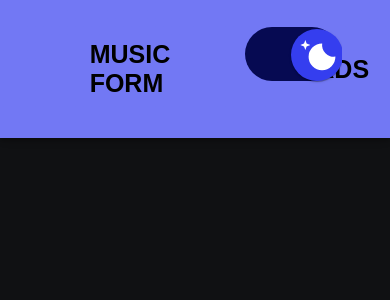
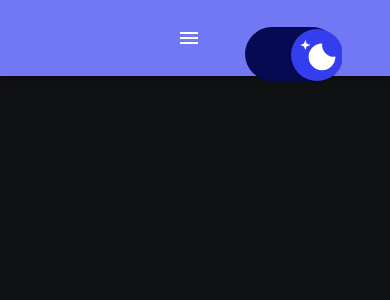
Before and after one commit to proga-react-practice/alpha-team-project, a React (Vite) app: page /favorites in a window 390 px wide. Shown: the top 300 px of the page. Built offline with nearby package versions, Linux system fonts and the light colour scheme; what ldrs would draw is missing.

Commit message:
add burger menu to mobile adaptation

```diff
--- a/src/Layout.tsx
+++ b/src/Layout.tsx
@@ -1,19 +1,72 @@
-// Layout.tsx
-import { Box, Toolbar } from "@mui/material";
-import React from "react";
+import React, { useState } from "react";
+import { Box, Toolbar, IconButton, Drawer, useMediaQuery } from "@mui/material";
+import MenuIcon from '@mui/icons-material/Menu';
 import { Outlet } from "react-router-dom";
 import { StyledAppBar, StyledLink } from "./components/styled/styles";
+import { useTheme } from "@mui/material/styles";
 
 const Layout: React.FC = () => {
+  const [isDrawerOpen, setIsDrawerOpen] = useState(false);
+  const isMobile = useMediaQuery('(max-width:600px)');
+  const theme = useTheme();
+
+  const toggleDrawer = (open: boolean) => () => {
+    setIsDrawerOpen(open);
+  };
+
+
+  const linkStyle = {
+    color: theme.palette.mode === "dark" ? "#ffffff" : "#000000",
+  };
+
+  const handleItemClick = () => {
+    setIsDrawerOpen(false);
+  };
+
   return (
     <Box>
       <StyledAppBar>
         <Toolbar>
-          <StyledLink to="/home">Home</StyledLink>
-          <StyledLink to="/user"> User Form</StyledLink>
-          <StyledLink to="/music"> Music Form</StyledLink>
-          <StyledLink to="/cards">Cards</StyledLink>
-          <StyledLink to="/favorites">Favorites</StyledLink>
+          {!isMobile && (
+            <>
+              <StyledLink to="/home" sx={linkStyle} onClick={handleItemClick}>Home</StyledLink>
+              <StyledLink to="/user" sx={linkStyle} onClick={handleItemClick}>User Form</StyledLink>
+              <StyledLink to="/music" sx={linkStyle} onClick={handleItemClick}>Music Form</StyledLink>
+              <StyledLink to="/cards" sx={linkStyle} onClick={handleItemClick}>Cards</StyledLink>
+              <StyledLink to="/favorites" sx={linkStyle} onClick={handleItemClick}>Favorites</StyledLink>
+            </>
+          )}
+          {isMobile && (
+            <IconButton
+              color="inherit"
+              aria-label="open drawer"
+              edge="start"
+              onClick={toggleDrawer(true)}
+            >
+              <MenuIcon style={{ color: theme.palette.mode === "dark" ? "#ffffff" : "#000000" }} />
+            </IconButton>
+          )}
+          <Drawer
+            anchor="left"
+            open={isDrawerOpen}
+            onClose={toggleDrawer(false)}
+            sx={{
+              "& .MuiDrawer-paper": {
+                backgroundColor: theme.palette.background.default,
+                color: theme.palette.mode === "dark" ? "#ffffff" : "#000000",
+                width: "100vw",
+                display: "flex",
+                flexDirection: "column",
+                padding: "1rem",
+              },
+            }}
+          >
+            <StyledLink to="/home" sx={linkStyle} onClick={handleItemClick}>Home</StyledLink>
+            <StyledLink to="/user" sx={linkStyle} onClick={handleItemClick}>User Form</StyledLink>
+            <StyledLink to="/music" sx={linkStyle} onClick={handleItemClick}>Music Form</StyledLink>
+            <StyledLink to="/cards" sx={linkStyle} onClick={handleItemClick}>Cards</StyledLink>
+            <StyledLink to="/favorites" sx={linkStyle} onClick={handleItemClick}>Favorites</StyledLink>
+          </Drawer>
         </Toolbar>
       </StyledAppBar>
       <main>
```
